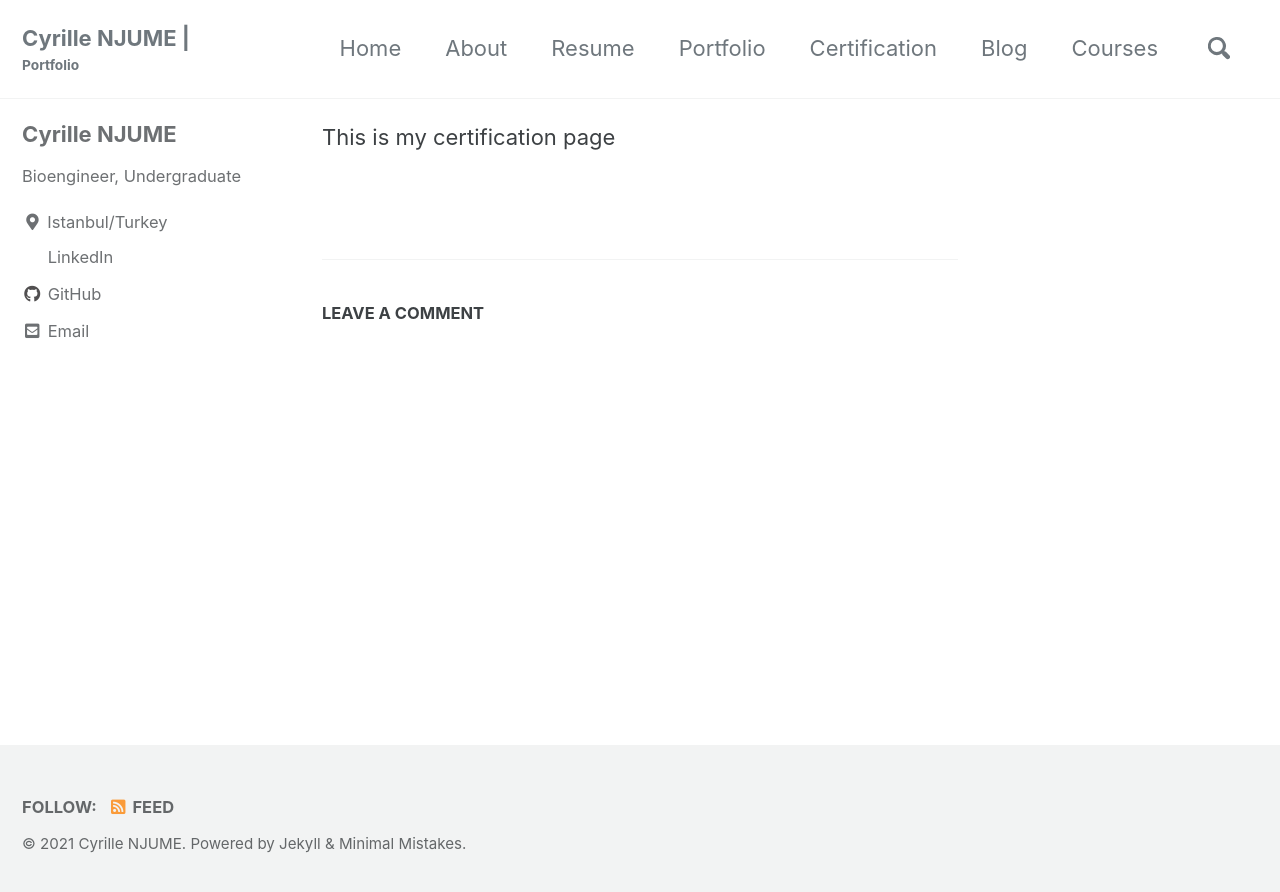
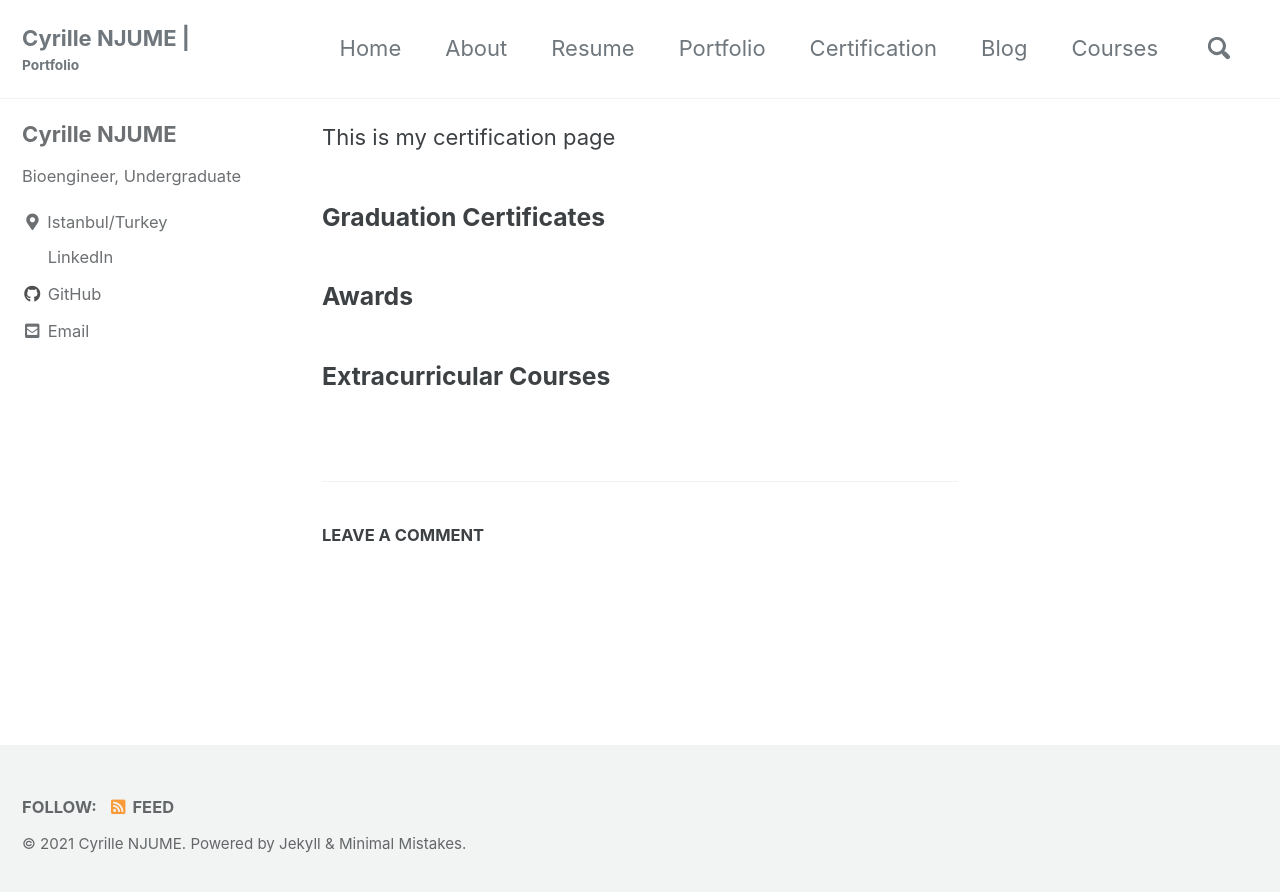
Before and after one commit to CyrilleMesue/cyrillemesue.github.io, a Jekyll site: the page built from _pages/certification.md, in a window 1280 px wide. Shown: the top 892 px of the page. Built offline with Jekyll 4.4.1, drawn with Linux system fonts in a browser that asks for light colours; cached includes are drawn as plain includes; comment, search, counter and statistics services are not loaded.

Commit message:
Update certification.md

```diff
--- a/_pages/certification.md
+++ b/_pages/certification.md
@@ -6,3 +6,10 @@ author_profile: true
 comments: true
 ---
  This is my certification page
+
+
+### Graduation Certificates
+
+### Awards
+
+### Extracurricular Courses
```
